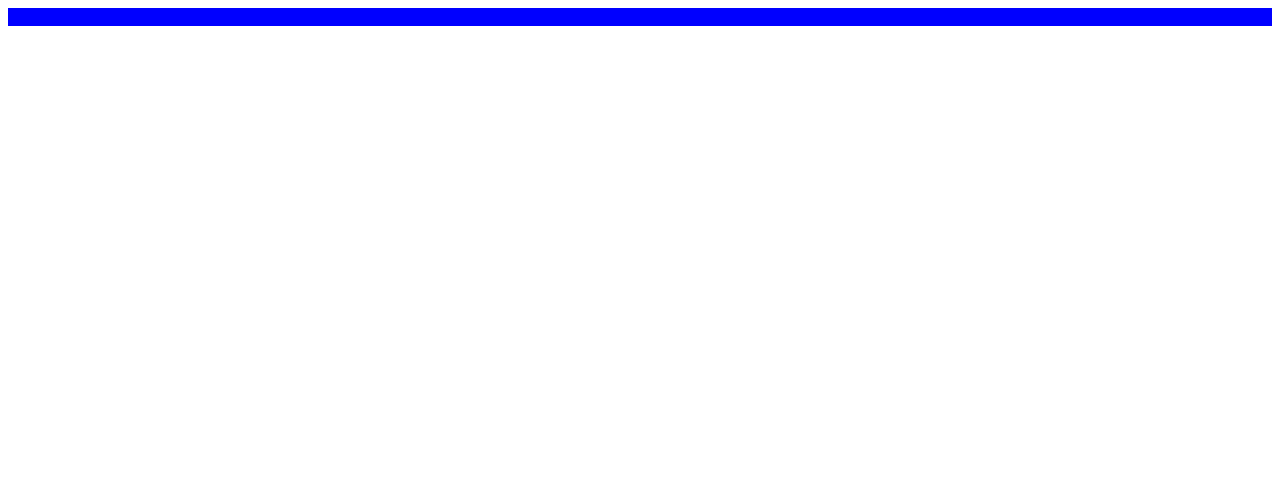
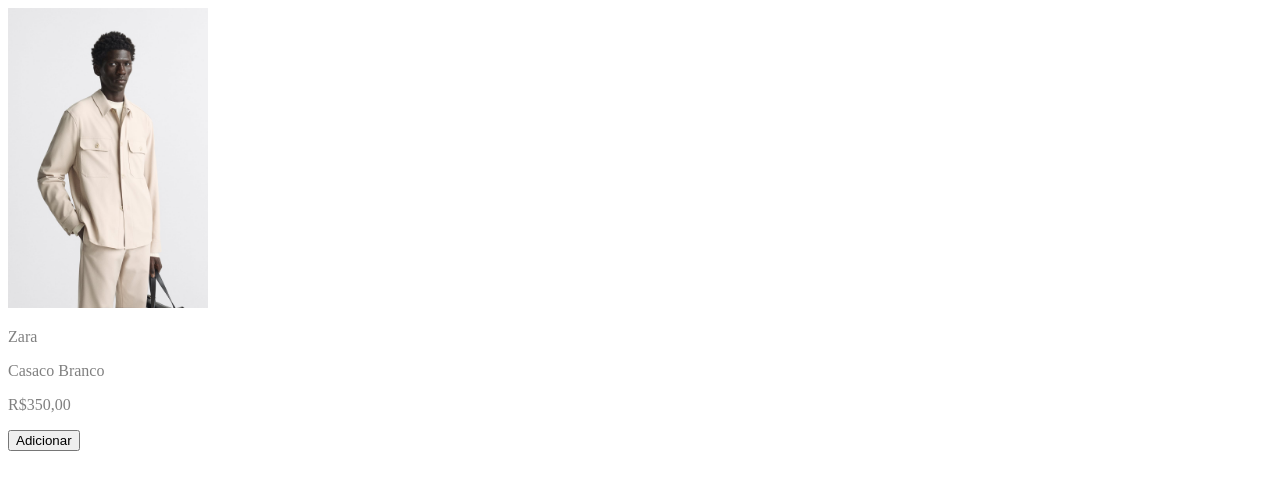
Before and after one commit to GabriellCabrall/loja-virtual, a website built with Vite: page index.html in a window 1280 px wide. Built offline with nearby package versions, Linux system fonts and the light colour scheme.

Commit message:
Adicionando um único produto na loja

```diff
--- a/index.html
+++ b/index.html
@@ -13,7 +13,11 @@
   <main>
     <section id="container-produto">
       <div id="card-produto-1">
-        <img src="" alt="">
+        <img src="./assets/img/product-1.jpg" alt="Produto 1 do meu site" style="height: 300px">
+        <p>Zara</p>
+        <p>Casaco Branco</p>
+        <p>R$350,00</p>
+        <button>Adicionar</button>
       </div>
     </section>
   </main>
--- a/style.css
+++ b/style.css
@@ -1,7 +1,3 @@
 p {
     color: gray;
 }
-
-div {
-    background-color: blue;
-}
```
Also changed, not shown: assets/img/product-1.jpg (added), assets/img/product-2.jpg (added), assets/img/product-3.jpg (added), assets/img/product-4.jpg (added), assets/img/product-5.jpg (added), assets/img/product-6.jpg (added), assets/img/product-7.jpg (added), assets/img/product-8.jpg (added), assets/logo/hashtag.svg (added).
